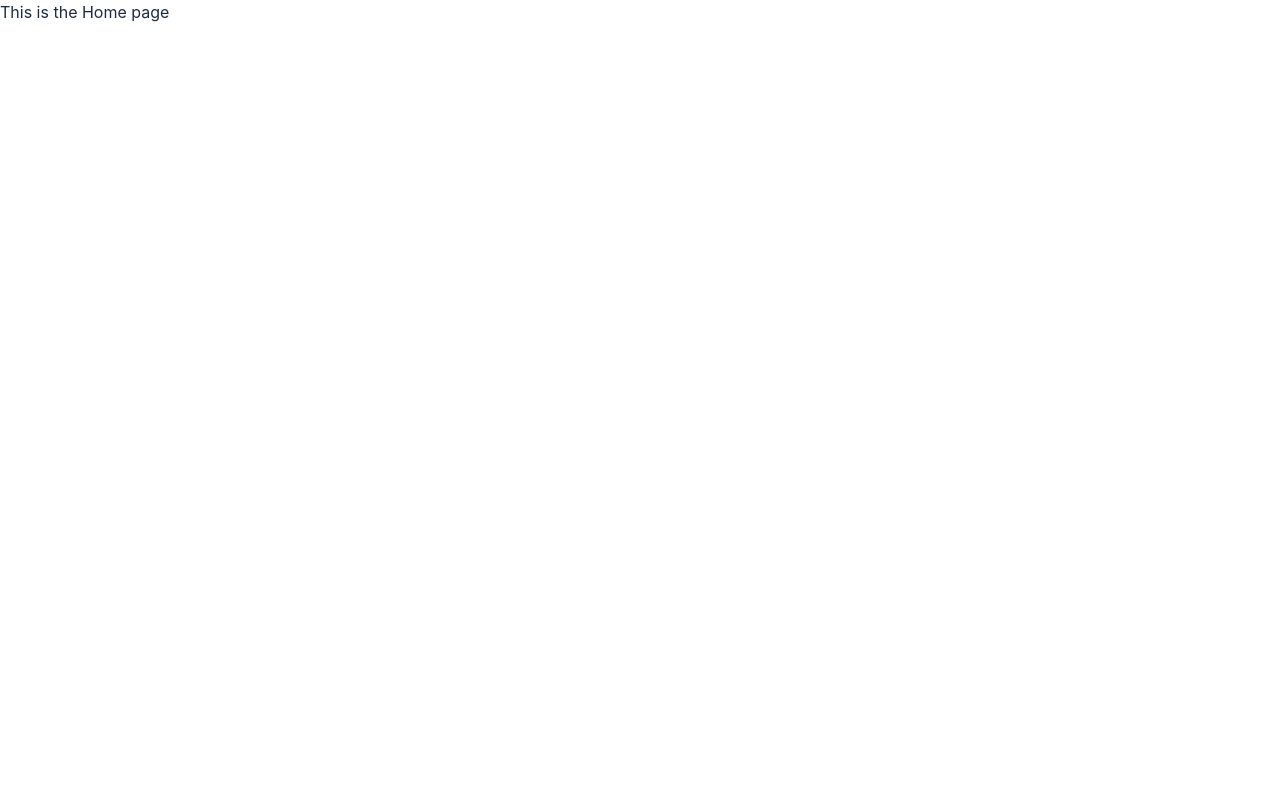
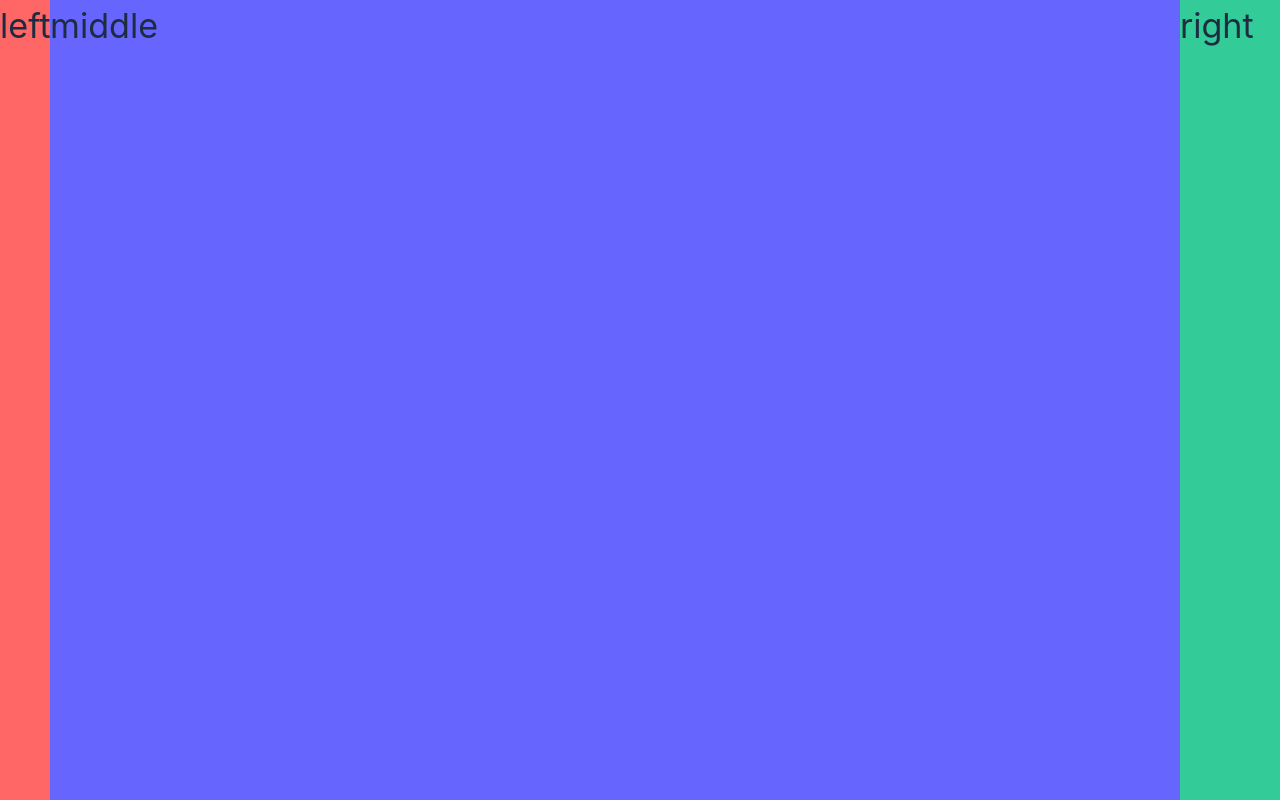
Before and after one commit to xiehaopei/YiBu, a Vue app: page /home in a window 1280 px wide. Built offline with nearby package versions, Linux system fonts and the light colour scheme.

Commit message:
首页自适应布局

```diff
--- a/src/App.vue
+++ b/src/App.vue
@@ -3,8 +3,17 @@
 </template>
 
 <script>
+document.documentElement.style.fontSize =
+  document.documentElement.clientWidth / 37.5 + 'px';
+  console.log(document.documentElement.style.fontSize)
 export default {
   name: 'App',
   components: {},
 };
 </script>
+
+<style lang="scss">
+  .a{
+    font-size: 1rem;
+  }
+</style>
--- a/src/index.css
+++ b/src/index.css
@@ -2,4 +2,4 @@
  "Nimbus Sans L", Arial, "Liberation Sans", "PingFang SC", "Hiragino Sans GB",
  "Noto Sans CJK SC", "Source Han Sans SC", "Source Han Sans CN",
  "Microsoft YaHei", "Wenquanyi Micro Hei", "WenQuanYi Zen Hei", "ST Heiti",
- SimHei, "WenQuanYi Zen Hei Sharp", sans-serif;font-size:16px}
+ SimHei, "WenQuanYi Zen Hei Sharp", sans-serif;font-size:16px}div{box-sizing:boreder-box}h1,h2,h3,h4,h5,h6{font-weight:normal}
--- a/src/index.scss
+++ b/src/index.scss
@@ -4,7 +4,7 @@
   padding: 0;
 }
 
-body{
+body {
   line-height: 1.5;
   color: #1d2c40;
   font-family: -apple-system, "Noto Sans", "Helvetica Neue", Helvetica,
@@ -14,3 +14,16 @@ body{
     SimHei, "WenQuanYi Zen Hei Sharp", sans-serif;
   font-size: 16px;
 }
+
+div {
+  box-sizing: boreder-box;
+}
+
+h1,
+h2,
+h3,
+h4,
+h5,
+h6 {
+  font-weight: normal;
+}
--- a/src/views/Entry.vue
+++ b/src/views/Entry.vue
@@ -2,7 +2,7 @@
   <div class="container">
     <div class="banner">
       <h1 class="blog-name">YiBu Blog</h1>
-      <h3>0000</h3>
+      <h3>智者向内寻求力量</h3>
       <p class="enter-button">
         <router-link to="/home">enter</router-link>
       </p>
@@ -33,7 +33,12 @@ export default {
     align-items: center;
     width: 50%;
     height: 50%;
+    transform: translateX(-50%) translateY(-50%);
+
     -webkit-transform: translateX(-50%) translateY(-50%);
+    -webkit-transform: translateX(-50%) translateY(-50%);
+    -moz-transform: translateX(-50%) translateY(-50%);
+    -ms-transform: translateX(-50%) translateY(-50%);
 
     .blog-name {
       margin-bottom: 10px;
--- a/src/views/Home.vue
+++ b/src/views/Home.vue
@@ -1,5 +1,50 @@
 <template>
-  <div>
-    This is the Home page
+  <div class="container">
+    <div class="left">left</div>
+    <div class="middle">middle</div>
+    <div class="right">right</div>
   </div>
 </template>
+
+<script lang="ts">
+export default {};
+</script>
+
+<style lang="scss">
+.container {
+	display: flex;
+	min-width: 600px;
+	height: 100vh;
+	.left {
+		width: 50px;
+		background-color: #f66;
+		font-size: 1rem;
+	}
+	.middle {
+		flex: 1;
+		background-color: #66f;
+		font-size: 1rem;
+	}
+	.right {
+		width: 100px;
+		background-color: #3c9;
+		font-size: 1rem;
+	}
+}
+
+// phone
+@media screen and (max-width: 760px) {
+	.left {
+		display: none;
+	}
+	.right {
+		display: none;
+	}
+}
+// iPad
+@media screen and (min-width: 768px) and (max-width: 1023px) {
+	.right {
+		display: none;
+	}
+}
+</style>
```
